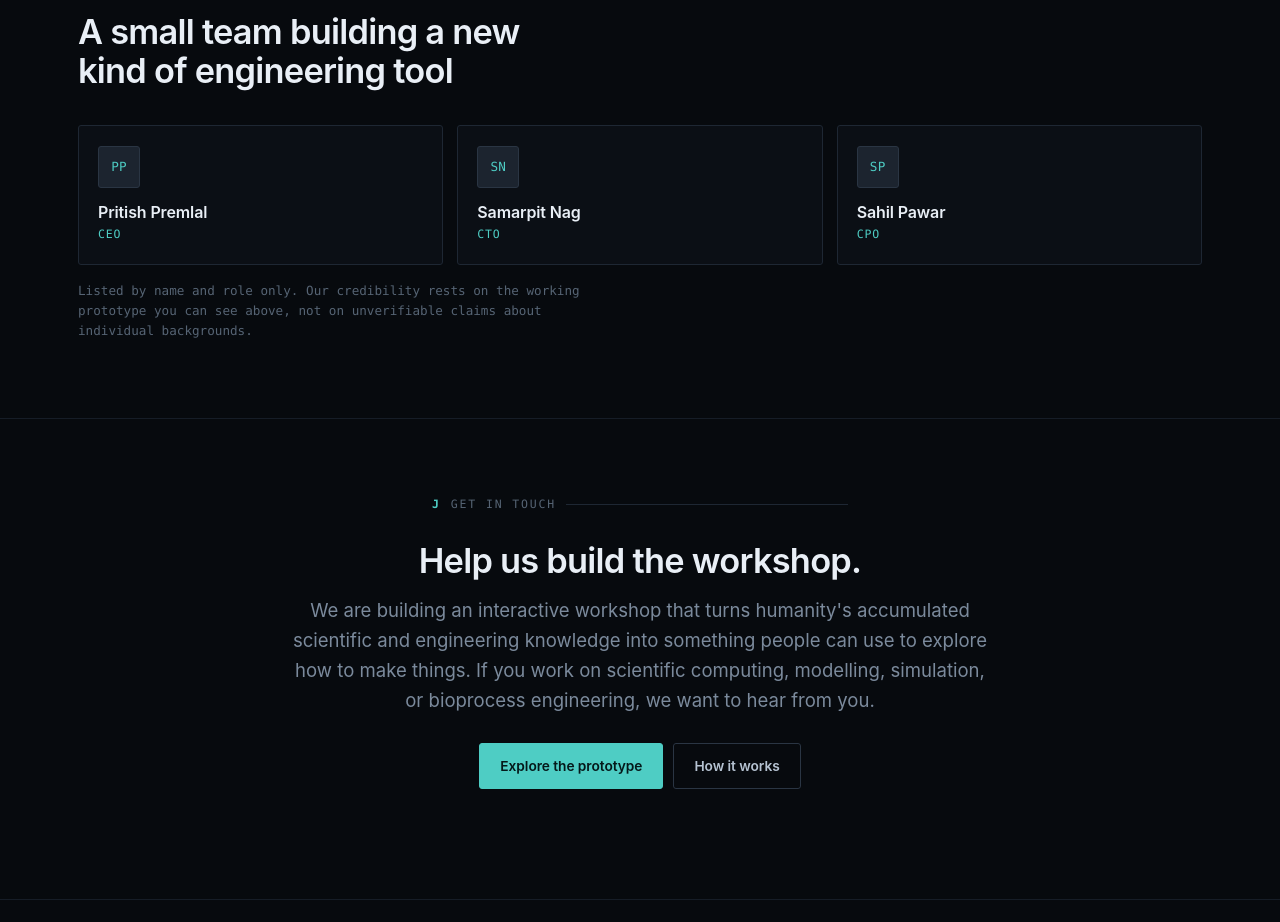
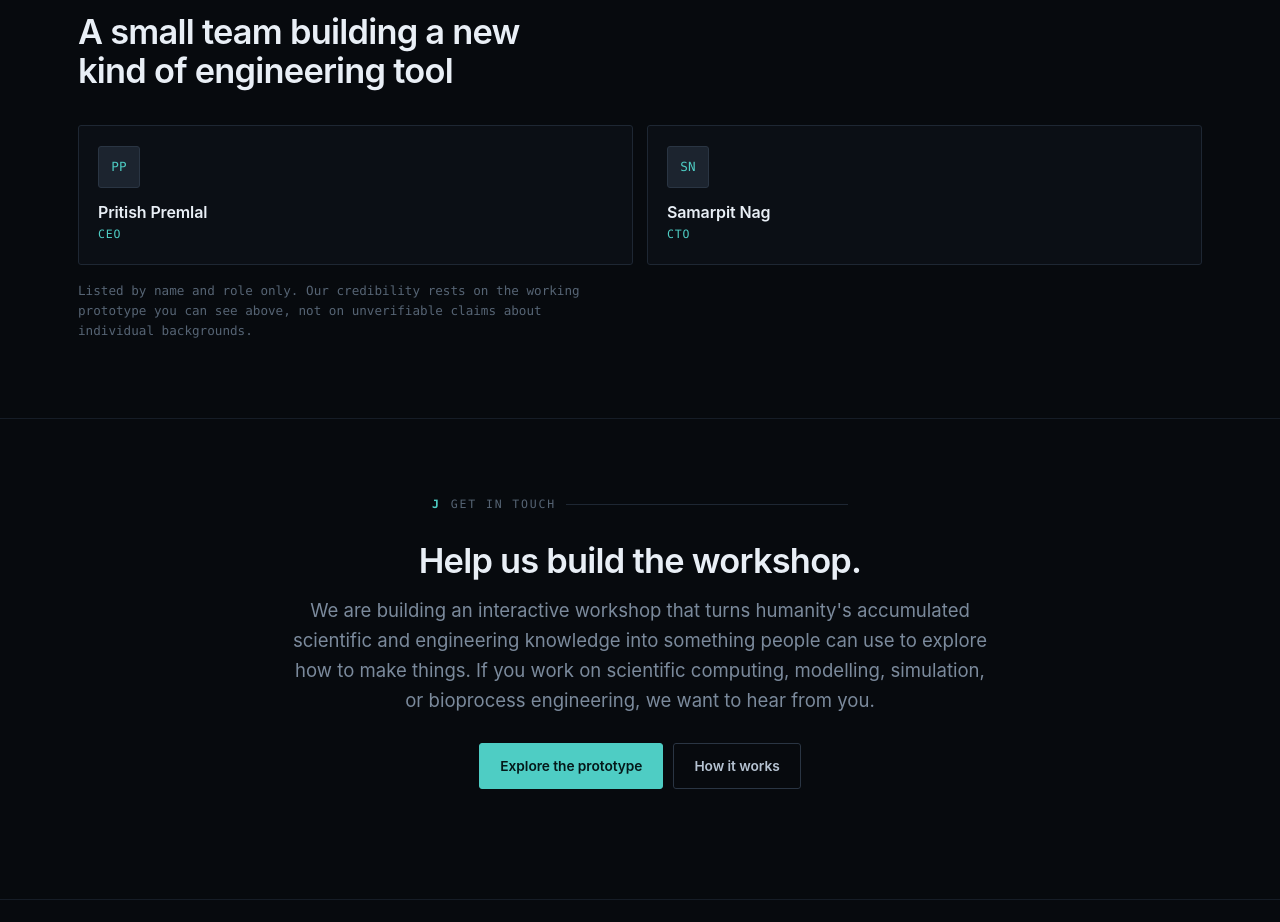
Before and after one commit to premlalpritish-wq/scaleup-ai-website, a website: page index.html in a window 1280 px wide. Shown: the part 7060-7982 px from the top of the page. Drawn offline with Linux system fonts and the light colour scheme.

Commit message:
Remove Sahil Pawar from team section

```diff
--- a/index.html
+++ b/index.html
@@ -515,11 +515,6 @@
             <h4>Samarpit Nag</h4>
             <div class="role">CTO</div>
           </div>
-          <div class="person">
-            <div class="av">SP</div>
-            <h4>Sahil Pawar</h4>
-            <div class="role">CPO</div>
-          </div>
         </div>
         <p class="hero-note" style="margin-top: 16px">
           Listed by name and role only. Our credibility rests on the working
```
Also changed, not shown: tests/check.js (+4 -4 lines).
